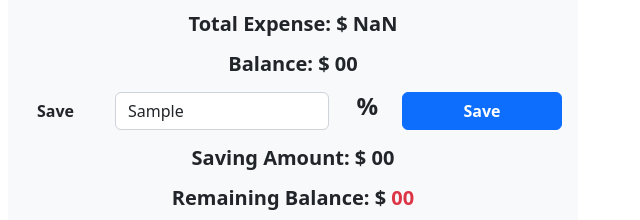
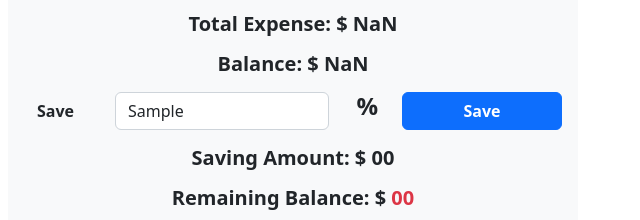
Before and after one commit to DevMuzahid778/My-Money-Calculator, a plain HTML site: page index.html in a window 1280 px wide. Both pictures are taken after typing "Sample", "Sample", "Sample", "Sample", "Sample" into the empty fields and a click on the button "Calculate". Shown: the part 404-624 px from the top of the page, 632-1272 px from the left. Drawn offline with nearby package versions, Linux system fonts and the light colour scheme.

Commit message:
total expense & New Balance calculation added

```diff
--- a/index.html
+++ b/index.html
@@ -54,7 +54,7 @@
                     <button class="btn btn-lg btn-primary fw-bold" id="Calculate">Calculate</button>
                     <div class="my-2">
                         <h5 class="my-3 fw-bold">Total Expense: $ <span id="TotalCost">00</span></h5>
-                        <h5 class="my-3 fw-bold" >Balance: $ <span>00</span></h5>
+                        <h5 class="my-3 fw-bold" >Balance: $ <span id="Balance">00</span></h5>
                     </div>
 
                     <div class="row mb-3">
--- a/script.js
+++ b/script.js
@@ -15,4 +15,9 @@ document.getElementById("Calculate").addEventListener("click", function(){
     const TotalCost = document.getElementById("TotalCost")
     TotalCost.innerText = TotalExpense;
 
+
+    const NewBalance = IncomeAmount - TotalExpense;
+    const Balance = document.getElementById("Balance");
+    Balance.innerText = NewBalance;
+
 })
```
